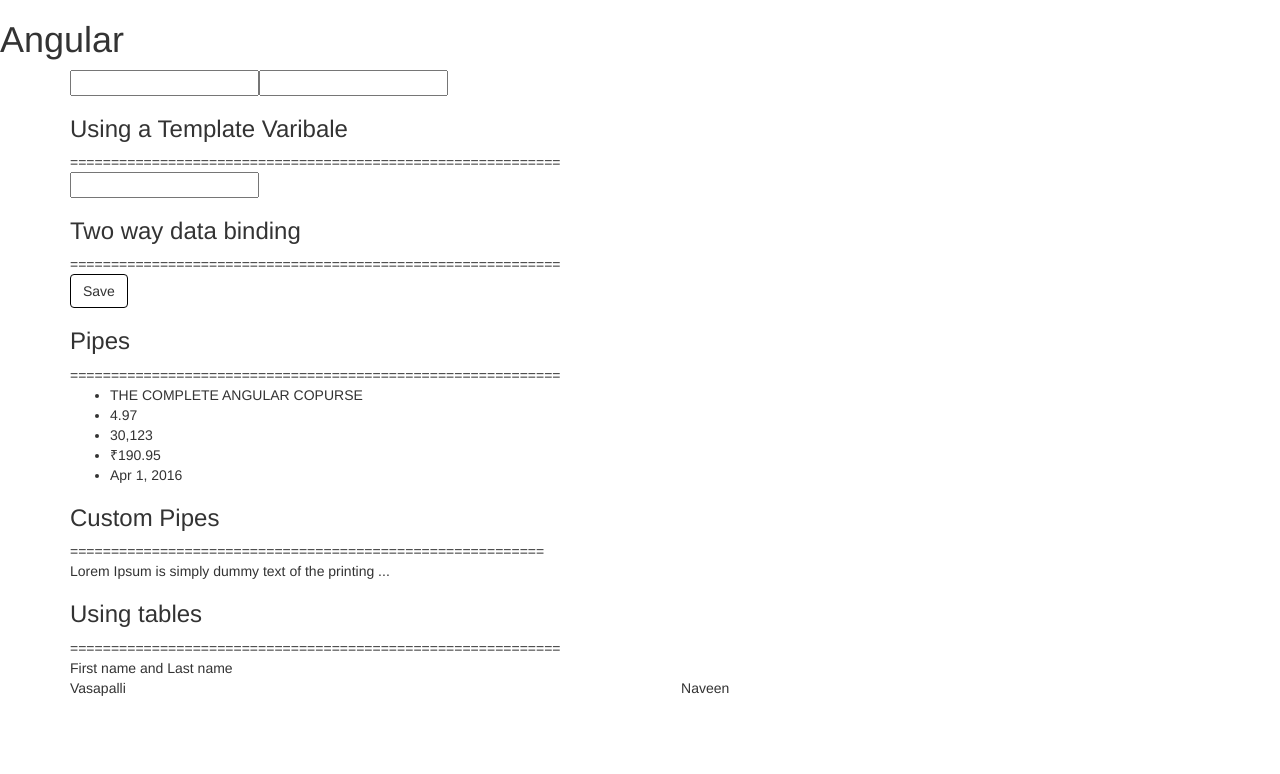
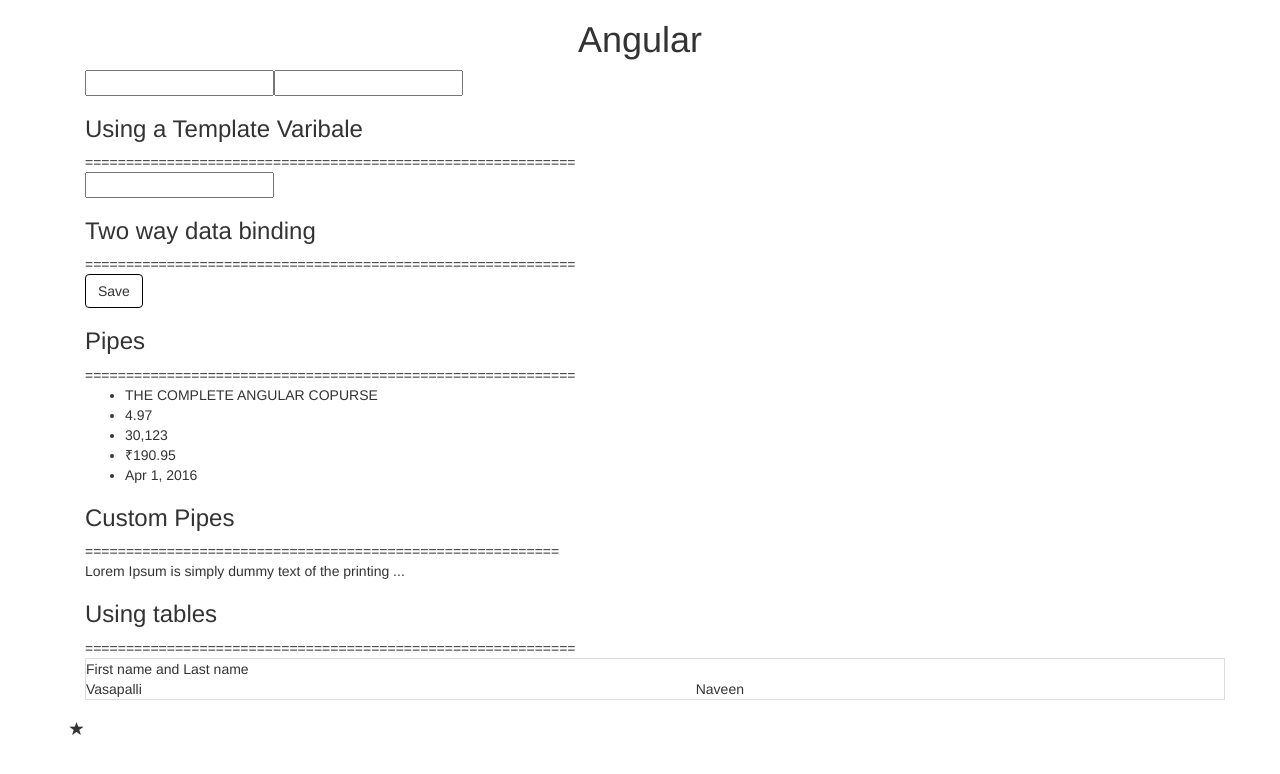
Before and after one commit to NavinVasapalli/Angular4, an Angular app: page / in a window 1280 px wide. Shown: the top 774 px of the page. Built offline with nearby package versions, Linux system fonts and the light colour scheme.

Commit message:
input and output decorators

```diff
--- a/src/app/app.component.html
+++ b/src/app/app.component.html
@@ -1,2 +1,21 @@
-<h1>Angular</h1>
-<courses></courses>
+<div class="container">
+    <div class="row">
+        <div class="col-md-12 text-center">
+            <h1>Angular</h1>
+        </div>
+    </div>
+
+    <div class="row">
+
+        <div class="col-md-12">
+                <courses></courses>
+
+        </div>
+    </div>
+
+    <div class="row">
+        <div class="col-md-12">
+            <app-favorite [isFavorite]="post.isFavorite" (change)="onFavoriteChange($event)"></app-favorite>
+        </div>
+    </div>
+</div>
--- a/src/app/app.component.ts
+++ b/src/app/app.component.ts
@@ -7,4 +7,16 @@ import { Component } from '@angular/core';
 })
 export class AppComponent {
   title = 'app';
+
+  post= {
+    title: 'Title',
+    isFavorite: true
+  };
+
+  onFavoriteChange(eventArgs : {newValue : boolean}) {
+    // console.log('just a boolean object onchanged' , isFavorite);
+    console.log('javascript object' , eventArgs);
+  }
+
+
 }
--- a/src/app/app.module.ts
+++ b/src/app/app.module.ts
@@ -8,6 +8,7 @@ import { NgModule } from '@angular/core';
 import { AppComponent } from './app.component';
 import { CourseComponent } from './course/course.component';
 import { SummaryPipe } from '../../summary.Pipes';
+import { FavoriteComponent } from './favorite/favorite.component';
 
 
 @NgModule({
@@ -15,7 +16,8 @@ import { SummaryPipe } from '../../summary.Pipes';
     AppComponent,
     CoursesComponent,
     CourseComponent,
-    SummaryPipe
+    SummaryPipe,
+    FavoriteComponent
 
 
   ],
--- a/src/app/courses.component.ts
+++ b/src/app/courses.component.ts
@@ -3,7 +3,6 @@ import { Component } from '@angular/core';
 
 @Component({
   selector: 'courses',
-
   // template: `
   // <h2>{{ title  + " - " + getTitle() }} </h2>
   // <ul>
@@ -74,7 +73,7 @@ import { Component } from '@angular/core';
 
 <h3> Using tables </h3>
 ============================================================
-<table class="table">
+<table class="table table-bordered">
 <tr>
 <td [attr.colspan]='colSpan'>First name and Last name</td>
 </tr>
--- /dev/null
+++ b/src/app/favorite/favorite.component.html
@@ -0,0 +1,7 @@
+<span
+class="glyphicon"
+[class.glyphicon-star]="isFavorite"
+[class.glyphicon-star-empty]="!isFavorite"
+(click)="onClick()"
+>
+</span>
--- /dev/null
+++ b/src/app/favorite/favorite.component.ts
@@ -0,0 +1,32 @@
+import { Component, OnInit, Input, Output, EventEmitter } from '@angular/core';
+
+
+@Component({
+  selector: 'app-favorite',
+  templateUrl: './favorite.component.html',
+  styleUrls: ['./favorite.component.css']
+})
+export class FavoriteComponent implements OnInit {
+  // aliasing the input
+  // @Input('is-fav') isFavorite: boolean;
+
+
+  @Input() isFavorite: boolean;
+  // tslint:disable-next-line: no-output-rename
+
+
+  // alising out up
+  // tslint:disable-next-line: no-output-rename
+  @Output('change') click = new EventEmitter();
+
+  constructor() { }
+
+  ngOnInit() {
+  }
+
+  onClick() {
+    this.isFavorite = !this.isFavorite;
+    // this.change.emit(this.isFavorite);
+    this.click.emit({ newValue: this.isFavorite });
+  }
+}
```
Also changed, not shown: src/app/favorite/favorite.component.css (added), 1 other file (tests, documents, lock files or other folders).
